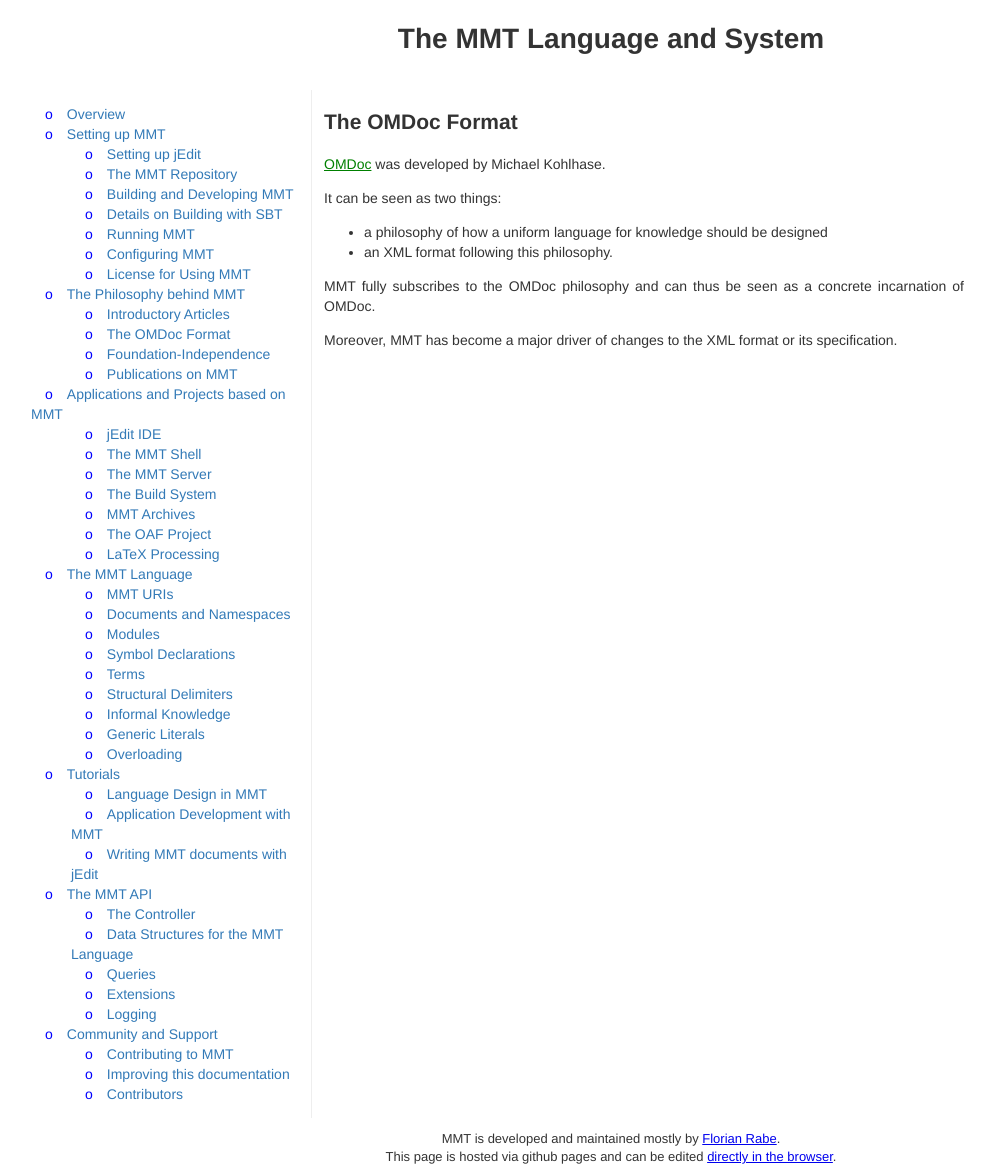
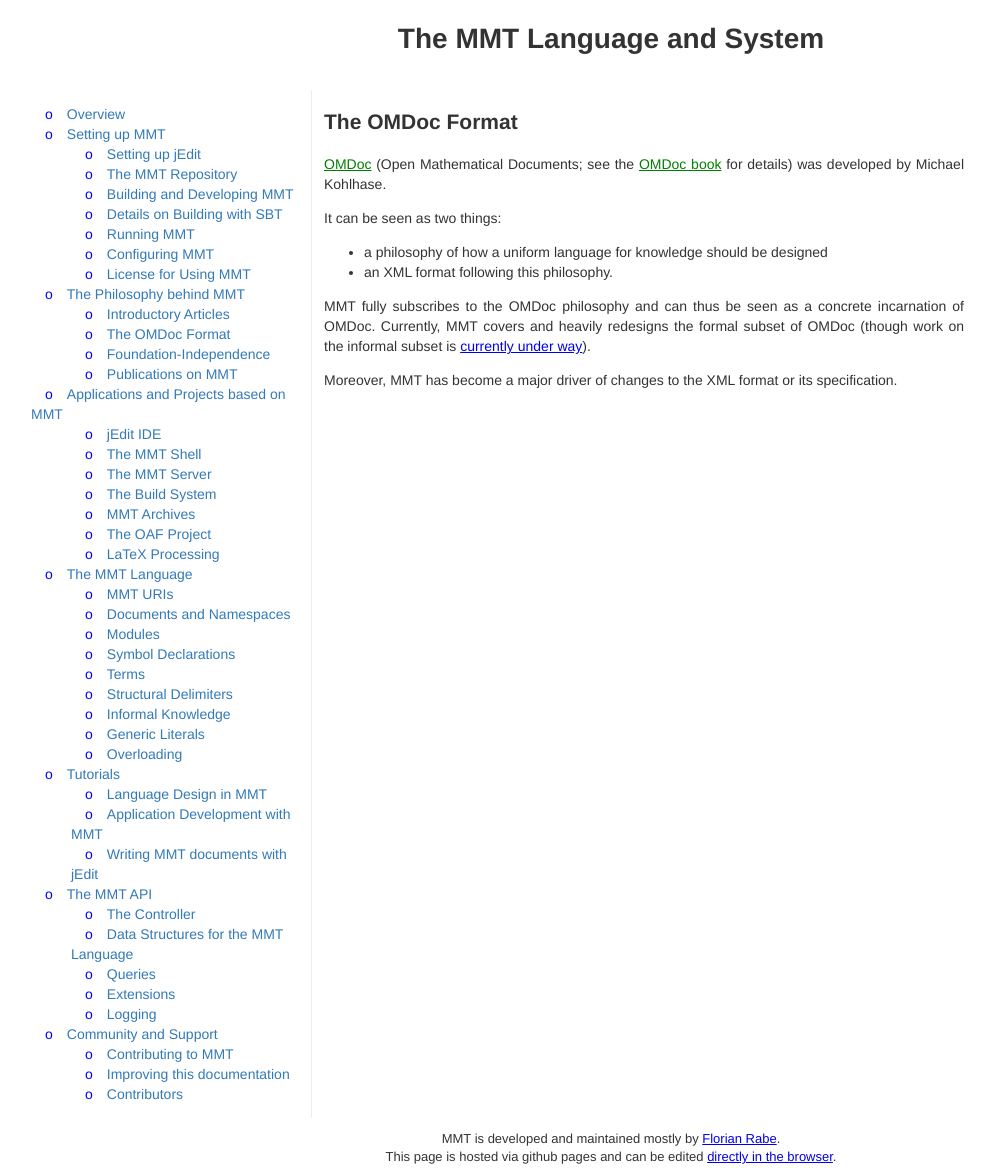
Before and after one commit to UniFormal/uniformal.github.io, a Jekyll site: the page built from doc/philosophy/omdoc.md, in a window 1280 px wide. Shown: the whole page, without its empty margins (29-1024 px from the left). Built offline with Jekyll 4.4.1, drawn with Linux system fonts in a browser that asks for light colours.

Commit message:
more about OMDoc and references

```diff
--- a/doc/philosophy/omdoc.md
+++ b/doc/philosophy/omdoc.md
@@ -3,13 +3,15 @@ layout: doc
 title: The OMDoc Format
 ---
 
-[OMDoc](https://trac.omdoc.org/OMDoc) was developed by Michael Kohlhase.
+[OMDoc](https://omdoc.org) (Open Mathematical Documents; see the [OMDoc book](http://omdoc.org/pubs/omdoc1.2.pdf) for details)  was developed by Michael Kohlhase.
 
 It can be seen as two things:
 
 * a philosophy of how a uniform language for knowledge should be designed
 * an XML format following this philosophy.
 
-MMT fully subscribes to the OMDoc philosophy and can thus be seen as a concrete incarnation of OMDoc.
+MMT fully subscribes to the OMDoc philosophy and can thus be seen as a concrete
+incarnation of OMDoc. Currently, MMT covers and heavily redesigns the formal subset of OMDoc
+(though work on the informal subset is [currently under way](doc/language/informal)).
 
 Moreover, MMT has become a major driver of changes to the XML format or its specification.
```
